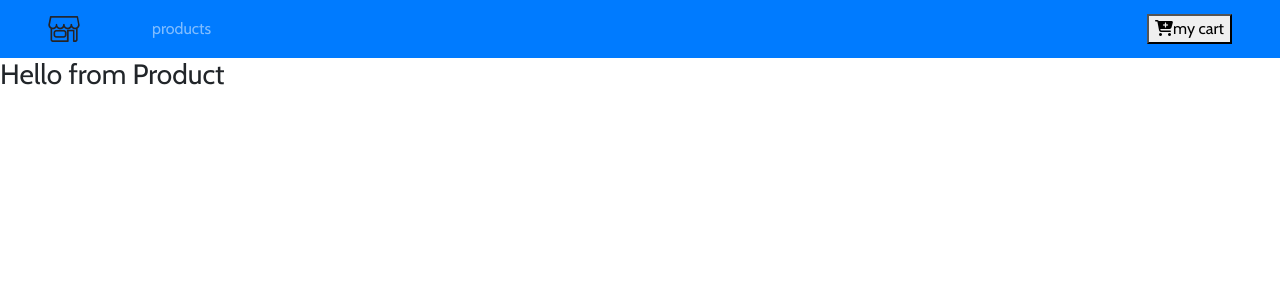
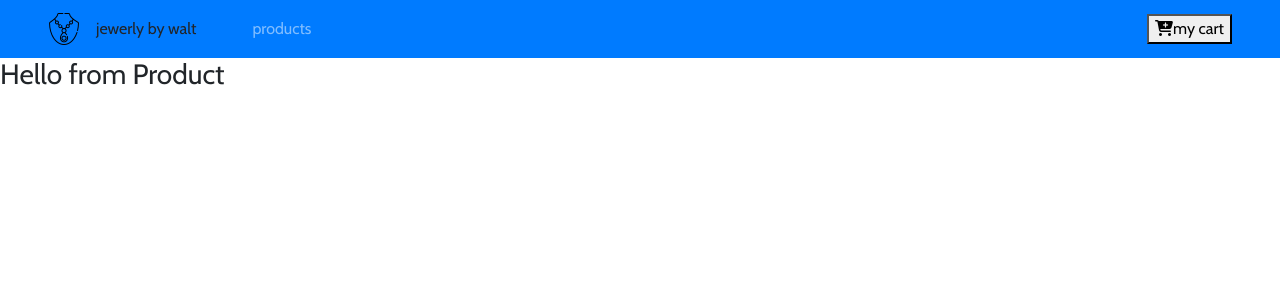
Before and after one commit to SilverBright/e-commerce-app, a React (Create React App) app: page / in a window 1280 px wide. Shown: the top 300 px of the page. Built offline with nearby package versions, Linux system fonts and the light colour scheme.

Commit message:
change store icon to necklace

```diff
--- a/src/components/Navbar.js
+++ b/src/components/Navbar.js
@@ -1,21 +1,18 @@
 import React, { Component } from 'react';
 import {Link} from 'react-router-dom';
 import logo from '../logo.png';
-
-
 
 export default class Navbar extends Component {
   render() {
     return (
       <nav className="navbar navbar-expand-sm bg-primary navbar-dark px-sm-5">
 
-        {/* https://www.iconfinder.com/icons/1243706/market_shop_store_icon
-        Creative Commons (Attribution 3.0 Unported);
-        https://www.iconfinder.com/Makoto_msk  */}
+        {/* Icon made by Freepik [https://www.flaticon.com/authors/freepik] from www.flaticon.com */}
 
         <Link to='/' >
           <img src={logo} alt="store" className="navbar-brand" />
         </Link>
+          jewerly by walt
         <ul className="navbar-nav align-items-center">
           <li className="nav-item ml-5">
             <Link to='/' className="nav-link" >
```
Also changed, not shown: src/logo.png.
